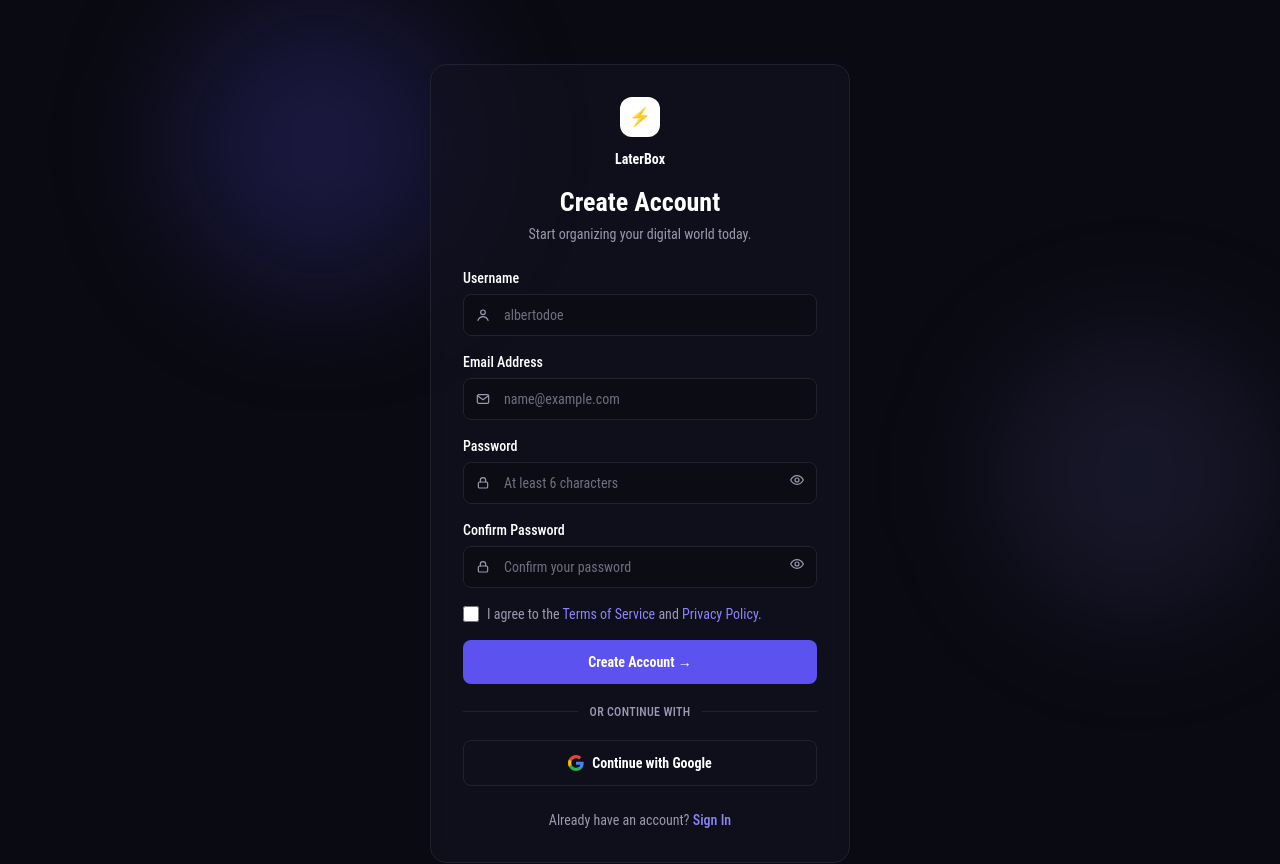
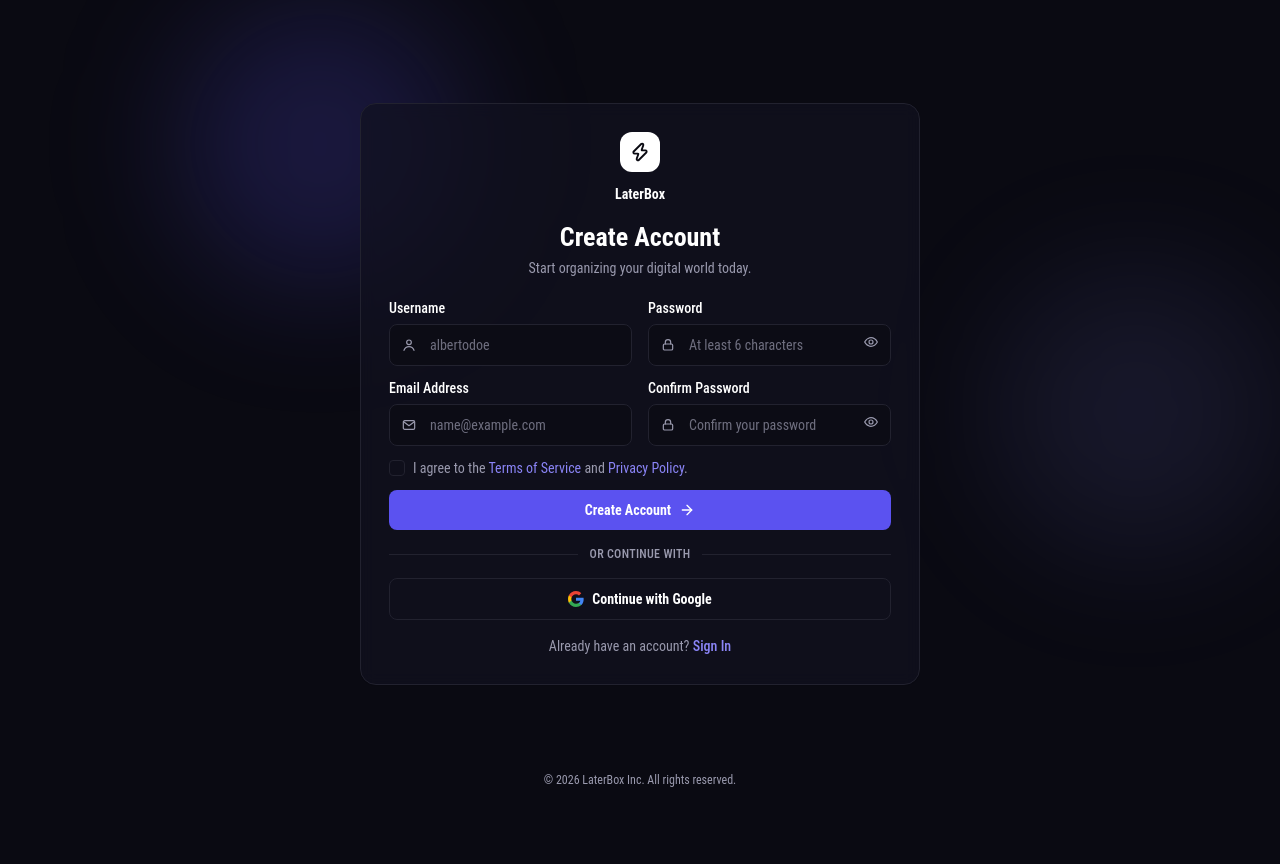
Before and after one commit to andwehehe/LaterBox, a React (Vite) app in the folder client/LaterBox/: page /LaterBox/signup in a window 1280 px wide. Shown: the top 864 px of the page. After the commit the page ends 800 px from the top, so only its background shows below. Built offline with nearby package versions, Linux system fonts and the light colour scheme; no server answers; a web font is replaced by a local one.

Commit message:
update: change the layout of the input fields

```diff
--- a/client/LaterBox/src/pages/account/CreateAccount.jsx
+++ b/client/LaterBox/src/pages/account/CreateAccount.jsx
@@ -5,6 +5,7 @@
 import { UserIcon, MailIcon, LockIcon, EyeIcon, EyeOffIcon, GoogleIcon } from "../../assets/icons/icons";
 import { registerAccount } from "../../services/authService.js";
 import { PopupMessage } from "../../components/components.jsx";
+import { ArrowRight, Check, LoaderCircle } from "lucide-react";
 
 /**
  * SECURITY / DATA HANDLING NOTES — read before wiring this up
@@ -98,7 +99,8 @@
   return (
     <>
       <AuthLayout title="Create Account" subtitle="Start organizing your digital world today.">
-        <form onSubmit={handleSubmit} className="space-y-4" noValidate>
+        <form onSubmit={handleSubmit} className="space-y-4 sm:grid sm:grid-cols-2 sm:gap-x-4 sm:gap-y-3 sm:space-y-0" noValidate>
+          <div>
             <FormField
               id="username"
               label="Username"
@@ -108,20 +110,10 @@
               value={form.username}
               onChange={handleChange("username")}
             />
-          {fieldErrors.username && <p className="mt-1 text-sm text-red-400">{fieldErrors.username}</p> }
+            {fieldErrors.username && <p className="mt-1 text-sm text-red-400">{fieldErrors.username}</p>}
+          </div>
 
-          <FormField
-            id="email"
-            label="Email Address"
-            type="email"
-            icon={<MailIcon />}
-            placeholder="name@example.com"
-            autoComplete="email"
-            value={form.email}
-            onChange={handleChange("email")}
-          />
-          {fieldErrors.email && <p className="mt-1 text-sm text-red-400">{fieldErrors.email}</p> }
-
+          <div>
             <FormField
               id="password"
               label="Password"
@@ -142,8 +134,24 @@
                 </button>
               }
             />
-          {fieldErrors.password && <p className="mt-1 text-sm text-red-400">{fieldErrors.password}</p> }
+            {fieldErrors.password && <p className="mt-1 text-sm text-red-400">{fieldErrors.password}</p>}
+          </div>
 
+          <div>
+            <FormField
+              id="email"
+              label="Email Address"
+              type="email"
+              icon={<MailIcon />}
+              placeholder="name@example.com"
+              autoComplete="email"
+              value={form.email}
+              onChange={handleChange("email")}
+            />
+            {fieldErrors.email && <p className="mt-1 text-sm text-red-400">{fieldErrors.email}</p>}
+          </div>
+
+          <div>
             <FormField
               id="confirmPassword"
               label="Confirm Password"
@@ -164,15 +172,19 @@
                 </button>
               }
             />
-          {fieldErrors.confirmPassword && <p className="mt-1 text-sm text-red-400">{fieldErrors.confirmPassword}</p> }
+            {fieldErrors.confirmPassword && <p className="mt-1 text-sm text-red-400">{fieldErrors.confirmPassword}</p>}
+          </div>
 
-          <label className="flex items-start gap-2 text-sm text-muted">
+          <label className="flex items-center gap-2 text-sm text-muted sm:col-span-2">
+            <span className="relative flex h-4 w-4 shrink-0 items-center justify-center">
               <input
                 type="checkbox"
                 checked={agreed}
                 onChange={(e) => setAgreed(e.target.checked)}
-              className="mt-0.5 h-4 w-4 shrink-0 rounded border-panel-border bg-dark accent-accent"
+                className="absolute inset-0 h-4 w-4 cursor-pointer appearance-none rounded border border-panel-border bg-transparent checked:border-blue-500 focus:outline-none focus:ring-1 focus:ring-blue-500"
               />
+              {agreed && <Check className="pointer-events-none relative z-10 h-3 w-3 text-green-500" strokeWidth={3} aria-hidden="true" />}
+            </span>
             <span>
               I agree to the{" "}
               <a href="#terms" className="text-accent-light hover:underline">
@@ -187,7 +199,7 @@
           </label>
 
           {status.error && (
-            <p className="text-sm text-red-400" role="alert">
+            <p className="text-sm text-red-400 sm:col-span-2" role="alert">
               {status.error}
             </p>
           )}
@@ -195,18 +207,16 @@
           <button
             type="submit"
             disabled={status.loading}
-            className="flex w-full items-center justify-center gap-2 rounded-lg bg-accent px-6 py-3 text-sm font-semibold text-white transition hover:bg-accent-light disabled:cursor-not-allowed disabled:opacity-60"
+            className="flex w-full items-center justify-center gap-2 rounded-lg bg-accent px-6 py-2.5 text-sm font-semibold text-white transition hover:bg-accent-light disabled:cursor-not-allowed disabled:opacity-60 sm:col-span-2"
           >
             {status.loading ? (
-              <svg className="h-4 w-4 animate-spin" viewBox="0 0 24 24" aria-hidden>
-                <circle className="opacity-25" cx="12" cy="12" r="10" stroke="currentColor" strokeWidth="4" fill="none" />
-                <path className="opacity-75" fill="currentColor" d="M4 12a8 8 0 018-8v4a4 4 0 00-4 4H4z" />
-              </svg>
+              <LoaderCircle className="h-4 w-4 animate-spin" aria-hidden="true" />
             ) : null}
-            {status.loading ? "Creating Account…" : "Create Account →"}
+            {status.loading ? "Creating Account..." : "Create Account"}
+            {!status.loading && <ArrowRight className="h-4 w-4" aria-hidden="true" />}
           </button>
 
-          <div className="flex items-center gap-3 py-1">
+          <div className="flex items-center gap-3 py-1 sm:col-span-2">
             <span className="h-px flex-1 bg-panel-border" />
             <span className="text-xs font-medium tracking-wide text-muted">
               OR CONTINUE WITH
@@ -216,13 +226,13 @@
 
           <button
             type="button"
-            className="flex w-full items-center justify-center gap-2 rounded-lg border border-panel-border bg-transparent px-6 py-3 text-sm font-semibold text-white transition hover:border-muted"
+            className="flex w-full items-center justify-center gap-2 rounded-lg border border-panel-border bg-transparent px-6 py-2.5 text-sm font-semibold text-white transition hover:border-muted sm:col-span-2"
           >
             <GoogleIcon />
             Continue with Google
           </button>
 
-          <p className="pt-2 text-center text-sm text-muted">
+          <p className="pt-1 text-center text-sm text-muted sm:col-span-2">
             Already have an account?{" "}
             <Link to="/login" className="font-medium text-accent-light hover:underline">
               Sign In
--- a/client/LaterBox/src/pages/account/FormLayout.jsx
+++ b/client/LaterBox/src/pages/account/FormLayout.jsx
@@ -1,17 +1,18 @@
-function AuthLayout({ title, subtitle, children }) {
+import { Zap } from "lucide-react";
+
+function AuthLayout({ title, subtitle, children, compact = false }) {
   return (
     <div className="relative flex min-h-screen flex-col overflow-hidden bg-dark">
-      {/* Decorative background glow — purely visual, sits behind everything */}
       <div aria-hidden className="pointer-events-none absolute inset-0">
         <div className="absolute left-1/4 top-0 h-72 w-72 -translate-x-1/2 rounded-full bg-accent/20 blur-3xl" />
         <div className="absolute right-0 top-1/3 h-72 w-72 rounded-full bg-accent-light/10 blur-3xl" />
       </div>
 
-      <main className="relative z-10 flex flex-1 items-center justify-center px-4 py-10 sm:py-16">
-        <div className="w-full max-w-[420px] rounded-2xl border border-panel-border bg-panel/70 p-6 backdrop-blur sm:p-8">
-          <div className="mb-6 flex flex-col items-center text-center">
-            <span className="mb-3 flex h-10 w-10 items-center justify-center rounded-xl bg-white text-lg text-dark">
-              ⚡
+      <main className="relative z-10 flex flex-1 items-center justify-center px-4 py-8 sm:pt-10 sm:pb-3">
+        <div className={`w-full ${compact ? "max-w-[440px]" : "max-w-[560px]"} rounded-2xl border border-panel-border bg-panel/70 p-5 backdrop-blur sm:p-7`}>
+          <div className="mb-5 flex flex-col items-center text-center">
+            <span className="mb-3 flex h-10 w-10 items-center justify-center rounded-xl bg-white text-dark">
+              <Zap size={20} strokeWidth={2.25} aria-hidden="true" />
             </span>
             <p className="text-sm font-semibold text-white">LaterBox</p>
             <h1 className="mt-4 text-2xl font-bold text-white sm:text-[26px]">
@@ -24,7 +25,7 @@
         </div>
       </main>
 
-      <footer className="relative z-10 py-6 text-center text-xs text-muted">
+      <footer className="relative z-10 py-3 text-center text-xs text-muted">
         © 2026 LaterBox Inc. All rights reserved.
       </footer>
     </div>
--- a/client/LaterBox/src/pages/account/SignIn.jsx
+++ b/client/LaterBox/src/pages/account/SignIn.jsx
@@ -52,7 +52,7 @@
   };
 
   return (
-    <AuthLayout title="Welcome back" subtitle="Enter your credentials to access your bookmarks">
+    <AuthLayout compact title="Welcome back" subtitle="Enter your credentials to access your bookmarks">
       <button
         type="button"
         className="flex w-full items-center justify-center gap-2 rounded-lg border border-panel-border bg-transparent px-6 py-3 text-sm font-semibold text-white transition hover:border-muted"
@@ -141,7 +141,7 @@
               <path className="opacity-75" fill="currentColor" d="M4 12a8 8 0 018-8v4a4 4 0 00-4 4H4z" />
             </svg>
           ) : null}
-          {status.loading ? "Signing In…" : "Sign In"}
+          {status.loading ? "Signing In..." : "Sign In"}
         </button>
 
         <p className="pt-1 text-center text-sm text-muted">
```
Lines whose indentation alone changed are shown as unchanged.
